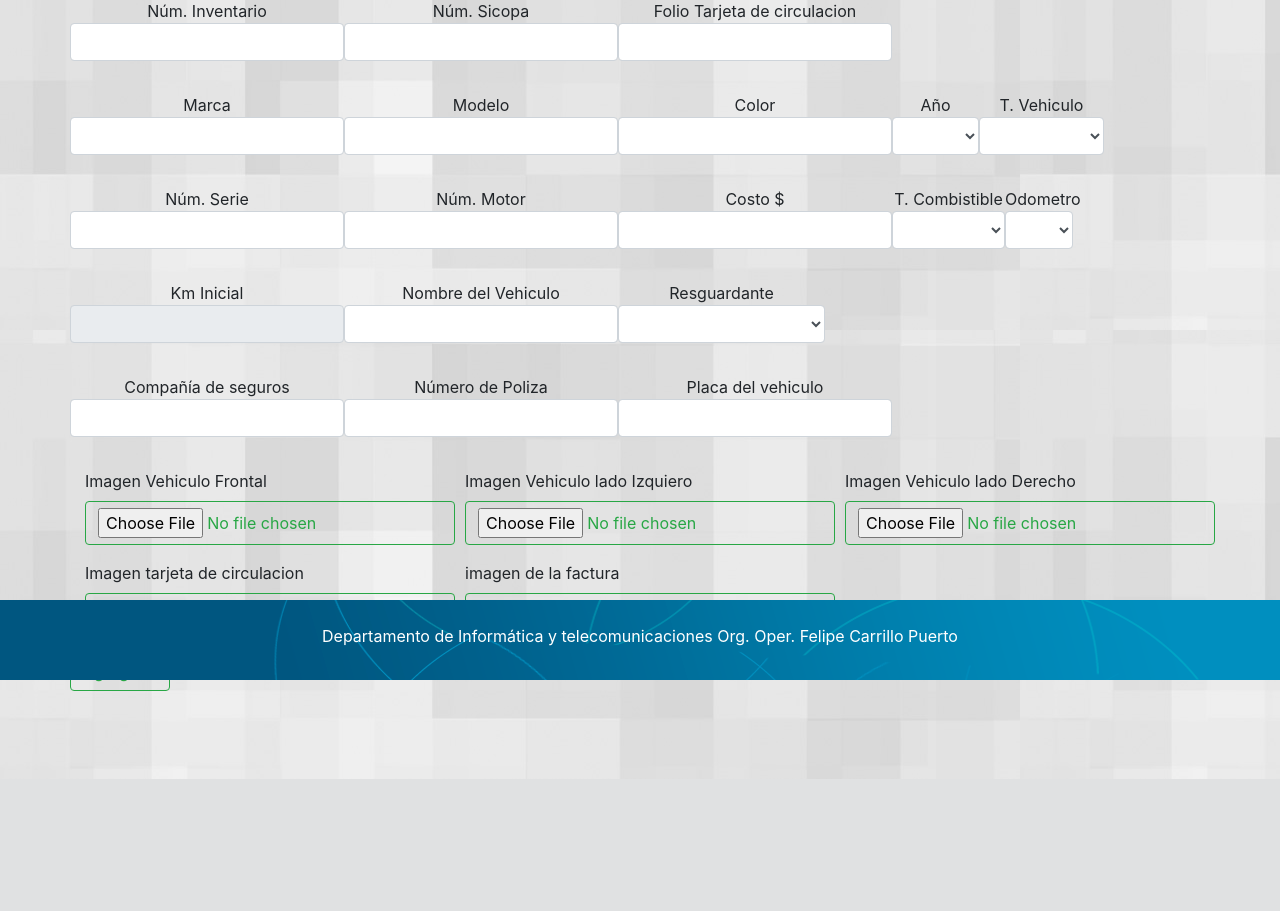
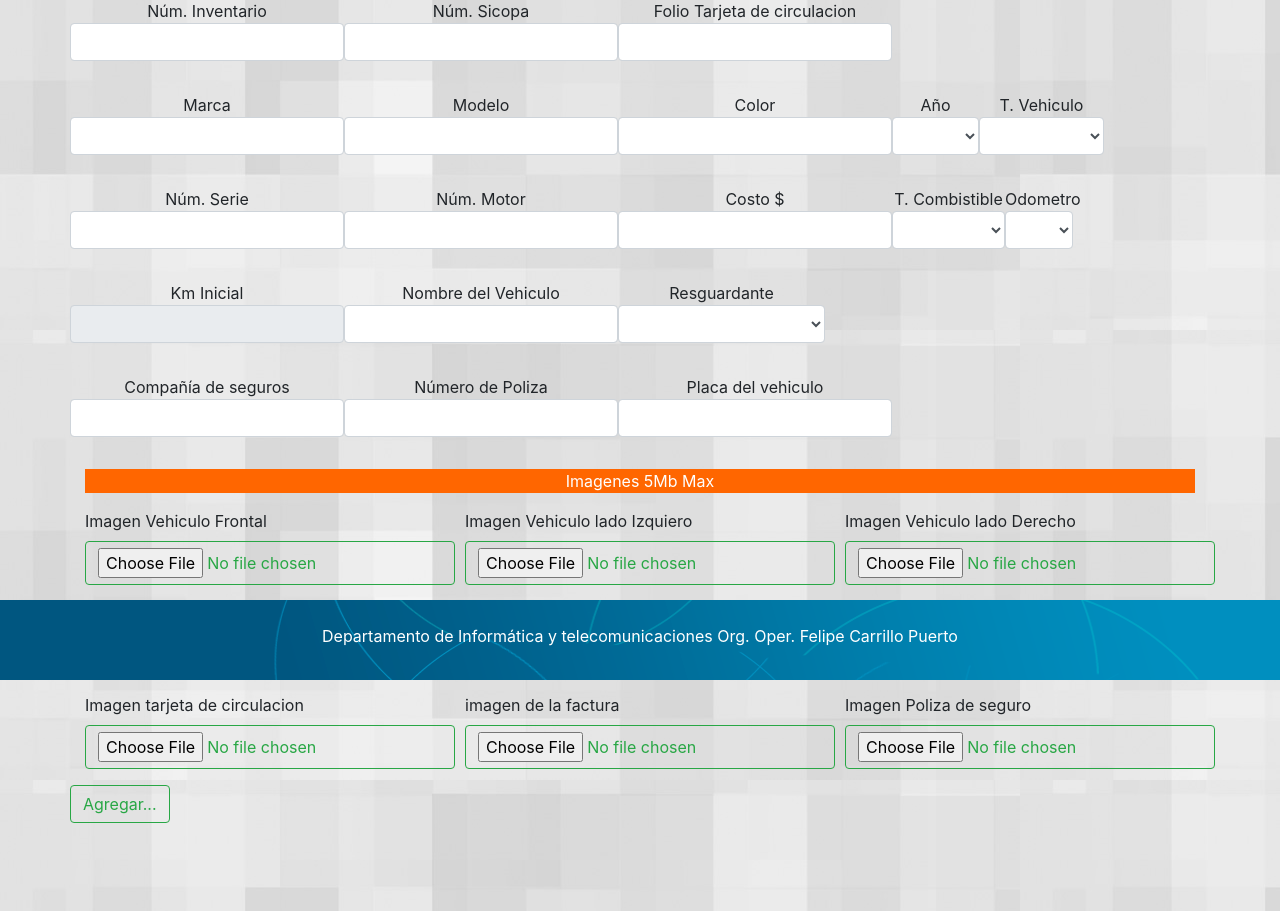
Before and after one commit to cyberfrentic/vehiculos, a Flask app: page /vehiculo/captura in a window 1280 px wide. Shown: the part 120-1031 px from the top of the page. Before the commit the page ends 899 px from the top, so only its background shows below. Run offline with Flask 2, Linux system fonts and the light colour scheme; the visitor is signed in with stand-in values (Sample User, id 1); tables that the repository leaves empty hold one stand-in row (values such as "Sample post"); parts of the project's set-up code (start-up, migrations or seed data) failed here and were passed over; some libraries are stand-ins or nearby versions.

Commit message:
ultima modificaciones

```diff
--- a/app.py
+++ b/app.py
@@ -250,8 +250,11 @@ def Vehiculow():
             	'fro': request.files["frontal"],
                 'izq': request.files["izq"],
                 'der': request.files["der"],
+                'tras': request.files['tras'],
+                'inte': request.files['inte'],
                 'tar': request.files["tarjeta"],
                 'fac': request.files["factura"],
+                'pol': request.files['poliza']
                 }
             for titulo, x in f:
                 if x.filename =="":
--- a/forms.py
+++ b/forms.py
@@ -162,8 +162,11 @@ class FormVehiculos(Form):
     frontal = FileField('Imagen Vehiculo Frontal')
     izq = FileField('Imagen Vehiculo lado Izquiero')
     der = FileField('Imagen Vehiculo lado Derecho')
+    tras = FileField('Imagen Vehiculo lado trasero')
+    inte = FileField('Imagen Vehiculo interior')
     factura = FileField('imagen de la factura')
     tarjeta = FileField('Imagen tarjeta de circulacion')
+    poliza = FileField('Imagen Poliza de seguro')
 
 
 
--- a/templates/vehiculos.html
+++ b/templates/vehiculos.html
@@ -171,6 +171,7 @@
                     </div>
                 {% else %}
                     <div class="container-fluid">
+                        <div class="col-sm-12" style="background-color:#ff6600;"> <center><p style="color: white;">Imagenes 5Mb Max</p></center></div>
                         <div class="row">
                             <div class="col-sm-4" >
                                 {{ render_field(form.frontal, class='btn btn-outline-success btn-large') }}
@@ -183,6 +184,12 @@
                             <div class="col-sm-4" >{{ render_field(form.der, class='btn btn-outline-success btn-large') }}
                                 <p class="help-block text-danger"></p>
                             </div>
+                            <div class="col-sm-4" >{{ render_field(form.tras, class='btn btn-outline-success btn-large') }}
+                                <p class="help-block text-danger"></p>
+                            </div>
+                            <div class="col-sm-4" >{{ render_field(form.inte, class='btn btn-outline-success btn-large') }}
+                                <p class="help-block text-danger"></p>
+                            </div>
                         </div>
                         <div class="row">
                             <div class="col-sm-4" >
@@ -191,6 +198,10 @@
                             </div>
                             <div class="col-sm-4">
                                 {{ render_field(form.factura, class='btn btn-outline-success btn-large') }}
+                                <p class="help-block text-danger"></p>
+                            </div>
+                            <div class="col-sm-4">
+                                {{ render_field(form.poliza, class='btn btn-outline-success btn-large') }}
                                 <p class="help-block text-danger"></p>
                             </div>
                         </div>
```
